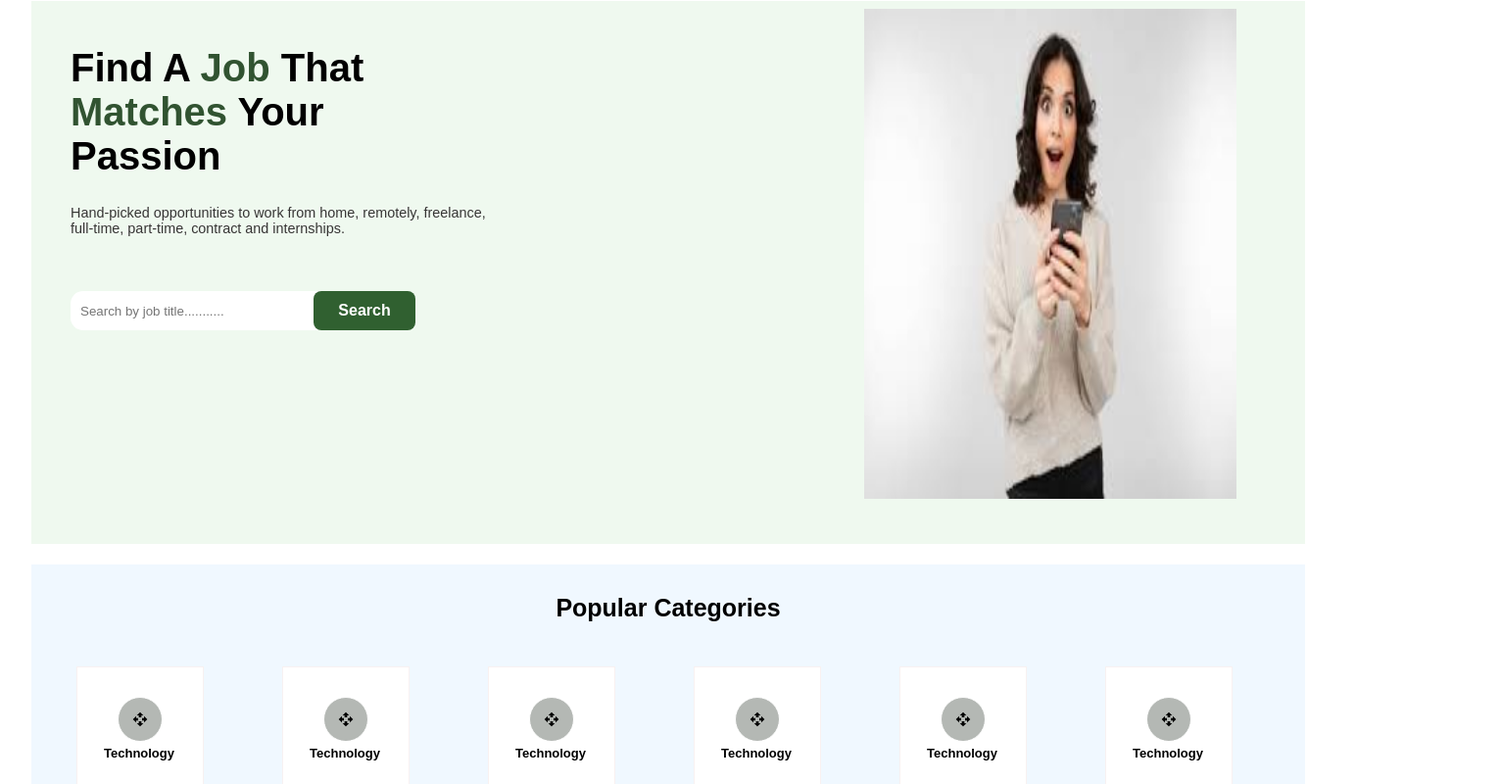
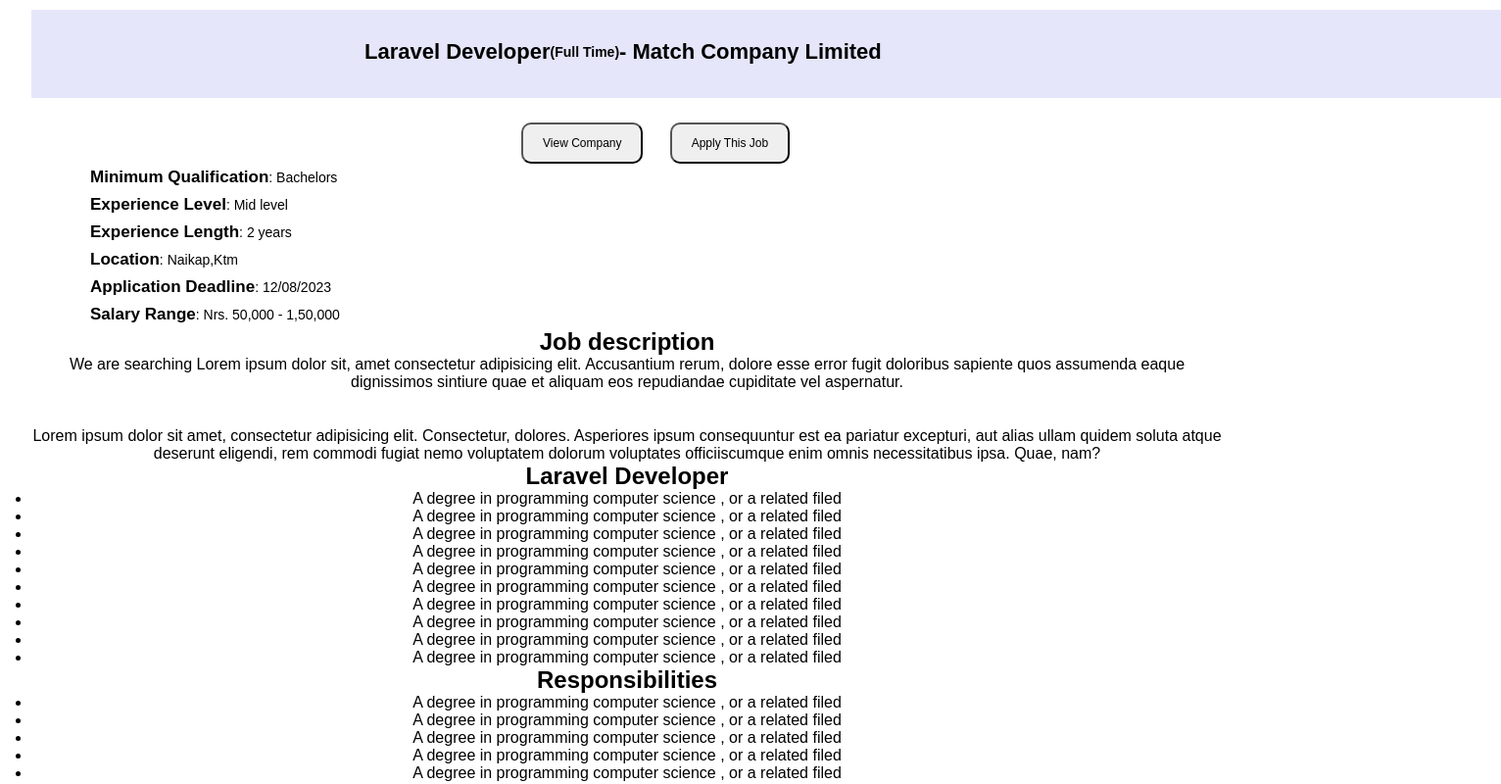
Before and after one commit to asmitashrestha/Job_Portal, a React (Vite) app: page / in a window 1280 px wide. Shown: the part 100-900 px from the top of the page at 98% size, 1532 px wide, since content can reach past the window. Built offline with nearby package versions, Linux system fonts and the light colour scheme.

Commit message:
view job details

```diff
--- a/src/App.jsx
+++ b/src/App.jsx
@@ -1,69 +1,17 @@
 import "./App.css";
-import Categories from "./components/Home/Categories";
-import Home from "./components/Home/Home";
-import Listedjob from "./components/Home/Listedjob";
 import Navbar from "./components/Home/Navbar";
-import Jobstitle from "./components/Home/Jobstitle";
-import View from "./components/Home/View";
-import Footer from "./components/Home/Footer";
-import CategoryItem from "./components/Home/CategoryItem";
+import Title from "./components/Postajob/Title";
+import Footer from "./components/Home/Footer"
+import Homefinal from "./components/Home/Homefinal";
+import Jobview from "./components/Postajob/Jobview";
 
 function App() {
   return (
     <div>
-      <Navbar />
-      <Home />
-      <Categories name="Popular Categories" />
-      <div className="cat">
-        <CategoryItem value="Technology" />
-        <CategoryItem value="Technology" />
-        <CategoryItem value="Technology" />
-        <CategoryItem value="Technology" />
-        <CategoryItem value="Technology" />
-        <CategoryItem value="Technology" />
-        <CategoryItem value="Technology" />
-        <CategoryItem value="Technology" />
-        <CategoryItem value="Technology" />
-        <CategoryItem value="Technology" />
-        <CategoryItem value="Technology" />
-        <CategoryItem value="Technology" />
-      </div>
-
-      <Listedjob />
-      <div className="listed">
-        <div className="list">
-          <Jobstitle
-            para="Match Company Limited"
-            title="Fresher UI/UX Designer (3 Year Exp.)"
-          />
-        </div>
-        <div className="list">
-          <Jobstitle
-            para="Match Company Limited"
-            title="Fresher UI/UX Designer (3 Year Exp.)"
-          />
-        </div>
-        <div className="list">
-          <Jobstitle
-            para="Match Company Limited"
-            title="Fresher UI/UX Designer (3 Year Exp.)"
-          />
-        </div>
-        <div className="list">
-          <Jobstitle
-            para="Match Company Limited"
-            title="Fresher UI/UX Designer (3 Year Exp.)"
-          />
-        </div>
-        <div className="list">
-          <Jobstitle
-            para="Match Company Limited"
-            title="Fresher UI/UX Designer (3 Year Exp.)"
-          />
-        </div>
-      </div>
-      <View />
-      <Footer />
+      <Navbar/>
+      <Title/>
+      <Jobview/>
+      <Footer/>
     </div>
   );
 }
--- /dev/null
+++ b/src/components/Home/Homefinal.jsx
@@ -0,0 +1,71 @@
+import React from 'react'
+import Jobstitle from './Jobstitle'
+import View from './View'
+import Listedjob from './Listedjob'
+import CategoryItem from './CategoryItem'
+import Categories from './Categories'
+import Navbar from './Navbar'
+import Home from './Home'
+import Footer from './Footer'
+
+const Homefinal = () => {
+  return (
+    <div>
+      <Navbar />
+      <Home />
+      <Categories name="Popular Categories" />
+      <div className="cat">
+        <CategoryItem value="Technology" />
+        <CategoryItem value="Technology" />
+        <CategoryItem value="Technology" />
+        <CategoryItem value="Technology" />
+        <CategoryItem value="Technology" />
+        <CategoryItem value="Technology" />
+        <CategoryItem value="Technology" />
+        <CategoryItem value="Technology" />
+        <CategoryItem value="Technology" />
+        <CategoryItem value="Technology" />
+        <CategoryItem value="Technology" />
+        <CategoryItem value="Technology" />
+      </div>
+
+      <Listedjob />
+      <div className="listed">
+        <div className="list">
+          <Jobstitle
+            para="Match Company Limited"
+            title="Fresher UI/UX Designer (3 Year Exp.)"
+          />
+        </div>
+        <div className="list">
+          <Jobstitle
+            para="Match Company Limited"
+            title="Fresher UI/UX Designer (3 Year Exp.)"
+          />
+        </div>
+        <div className="list">
+          <Jobstitle
+            para="Match Company Limited"
+            title="Fresher UI/UX Designer (3 Year Exp.)"
+          />
+        </div>
+        <div className="list">
+          <Jobstitle
+            para="Match Company Limited"
+            title="Fresher UI/UX Designer (3 Year Exp.)"
+          />
+        </div>
+        <div className="list">
+          <Jobstitle
+            para="Match Company Limited"
+            title="Fresher UI/UX Designer (3 Year Exp.)"
+          />
+        </div>
+      </div>
+      <View />
+      <Footer />
+    </div>
+  )
+}
+
+export default Homefinal
--- /dev/null
+++ b/src/components/Postajob/Jobdesc.jsx
@@ -0,0 +1,79 @@
+import React from 'react'
+
+const Jobdesc = ({edu,exp,explen,location,deadline,salary}) => {
+    const paraStyle ={
+        fontSize:"14px",
+        padding:"4px"
+    }
+    const textStyle ={
+        fontWeight:"bold",fontSize:"17px"
+    }
+  return (
+    <div className='apply-job'>
+        <div className="btn-job">
+            <button>View Company</button>
+            <button>Apply This Job</button>
+        </div>
+        <div className="qua-req">
+            <p style={paraStyle}><span style={textStyle}>Minimum Qualification</span>: {edu}</p>
+            <p style={paraStyle}><span style={textStyle}> Experience Level</span>: {exp}</p>
+            <p style={paraStyle}><span style={textStyle}>Experience Length</span>: {explen}</p>
+            <p style={paraStyle}><span style={textStyle}>Location</span>: {location}</p>
+            <p style={paraStyle}><span style={textStyle}>Application Deadline</span>: {deadline}</p>
+            <p style={paraStyle}><span style={textStyle}>Salary Range</span>: {salary}</p>
+        </div>
+      <div className="job-desc">
+        <h2>Job description</h2>
+        <p style={{paddingBottom:"37px"}}>We are searching Lorem ipsum dolor sit, amet consectetur
+             adipisicing elit. Accusantium rerum, dolore esse error fugit
+              doloribus sapiente quos assumenda eaque dignissimos sintiure
+             quae et aliquam eos repudiandae cupiditate vel aspernatur.</p>
+        <p>Lorem ipsum dolor sit amet, consectetur adipisicing
+             elit. Consectetur, dolores. Asperiores ipsum consequuntur
+              est ea pariatur excepturi, aut alias ullam quidem soluta
+              atque deserunt eligendi, rem commodi fugiat nemo voluptatem
+               dolorum voluptates officiiscumque enim omnis necessitatibus ipsa. Quae, nam?</p>
+
+      </div>
+
+      <div className="dev-req">
+        <h2>Laravel Developer</h2>
+
+        <div className="req-list">
+            <ul>
+                <li>A degree in programming computer science , or a related filed </li>
+                <li>A degree in programming computer science , or a related filed</li>
+                <li>A degree in programming computer science , or a related filed</li>
+                <li>A degree in programming computer science , or a related filed</li>
+                <li>A degree in programming computer science , or a related filed</li>
+                <li>A degree in programming computer science , or a related filed</li>
+                <li>A degree in programming computer science , or a related filed</li>
+                <li>A degree in programming computer science , or a related filed</li>
+                <li>A degree in programming computer science , or a related filed</li>
+                <li>A degree in programming computer science , or a related filed</li>
+            </ul>
+        </div>
+
+        <div className="dev-res">
+            <h2>Responsibilities</h2>
+            <div className="responsibility">
+            <ul>
+                <li>A degree in programming computer science , or a related filed </li>
+                <li>A degree in programming computer science , or a related filed</li>
+                <li>A degree in programming computer science , or a related filed</li>
+                <li>A degree in programming computer science , or a related filed</li>
+                <li>A degree in programming computer science , or a related filed</li>
+                <li>A degree in programming computer science , or a related filed</li>
+                <li>A degree in programming computer science , or a related filed</li>
+                <li>A degree in programming computer science , or a related filed</li>
+                <li>A degree in programming computer science , or a related filed</li>
+                <li>A degree in programming computer science , or a related filed</li>
+            </ul>
+            </div>
+        </div>
+      </div>
+    </div>
+  )
+}
+
+export default Jobdesc
--- /dev/null
+++ b/src/components/Postajob/Jobview.jsx
@@ -0,0 +1,12 @@
+import React from "react";
+import Jobdesc from "./Jobdesc";
+
+const Jobview = () => {
+  return (
+    <>
+      <Jobdesc edu="Bachelors" exp="Mid level" explen="2 years" location="Naikap,Ktm" deadline="12/08/2023" salary="Nrs. 50,000 - 1,50,000" />
+    </>
+  );
+};
+
+export default Jobview;
--- /dev/null
+++ b/src/components/Postajob/Title.jsx
@@ -0,0 +1,11 @@
+import React from 'react'
+
+const Title = () => {
+  return (
+    <div className='tits'>
+      <h1>Laravel Developer <span style={{fontSize:"14px",position:"relative",color:"black",top:"5.5px"}}>(Full Time)</span>  - Match Company Limited</h1>
+    </div>
+  )
+}
+
+export default Title
--- a/src/index.css
+++ b/src/index.css
@@ -346,3 +346,55 @@
   color: #fff;
   font-style: 17px;
 }
+
+
+/* Postajob -folder ko title file ko lagi css */
+
+.tits{
+  margin:1.6rem 0rem;
+  background-color: #E6E6FA;
+  width: 1500px;
+  height: 90px;
+  position: relative;
+}
+
+.tits h1{
+  font-size: 22px;
+  font-family:'Poppins', sans-serif;
+  display: flex;
+  text-align: center;
+  justify-content: center;
+  position: absolute;
+  left: 340px;
+  top: 1.9rem;
+}
+
+/* css for jobview  */
+.apply-job{
+  margin-top: 1rem;
+  margin-bottom: 2rem;
+}
+
+.btn-job{
+  display: flex;
+
+}
+
+.btn-job button{
+  position: relative;
+  left:500px;
+  margin-right: 1.7rem;
+  padding:12px 20px;
+  font-size: 12px;
+  border:0.5px solid none;
+  border-radius: 10px;
+  justify-content: center;
+  align-items: center;
+  text-align: center;
+}
+
+.qua-req{
+  margin-left: 3.5rem;
+  justify-content: center;
+  text-align: justify;
+}
```
